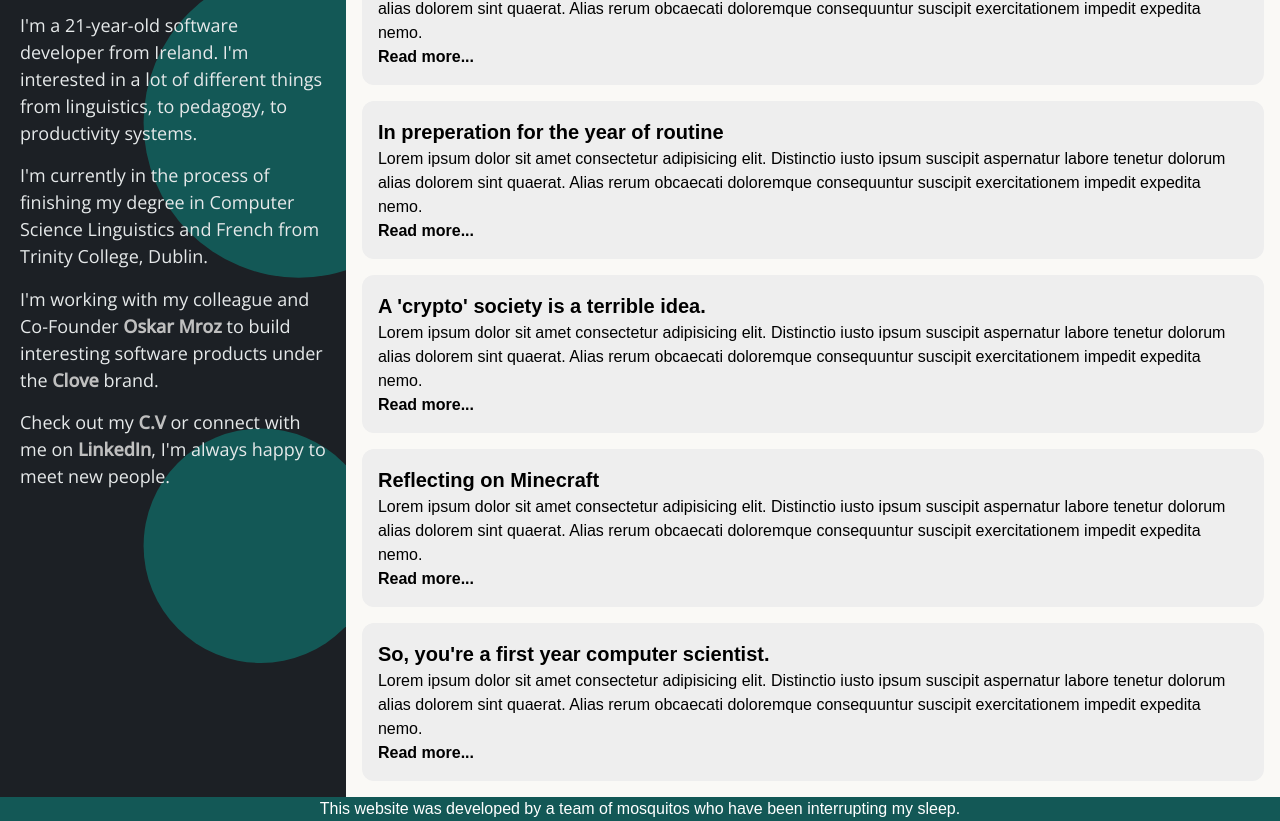
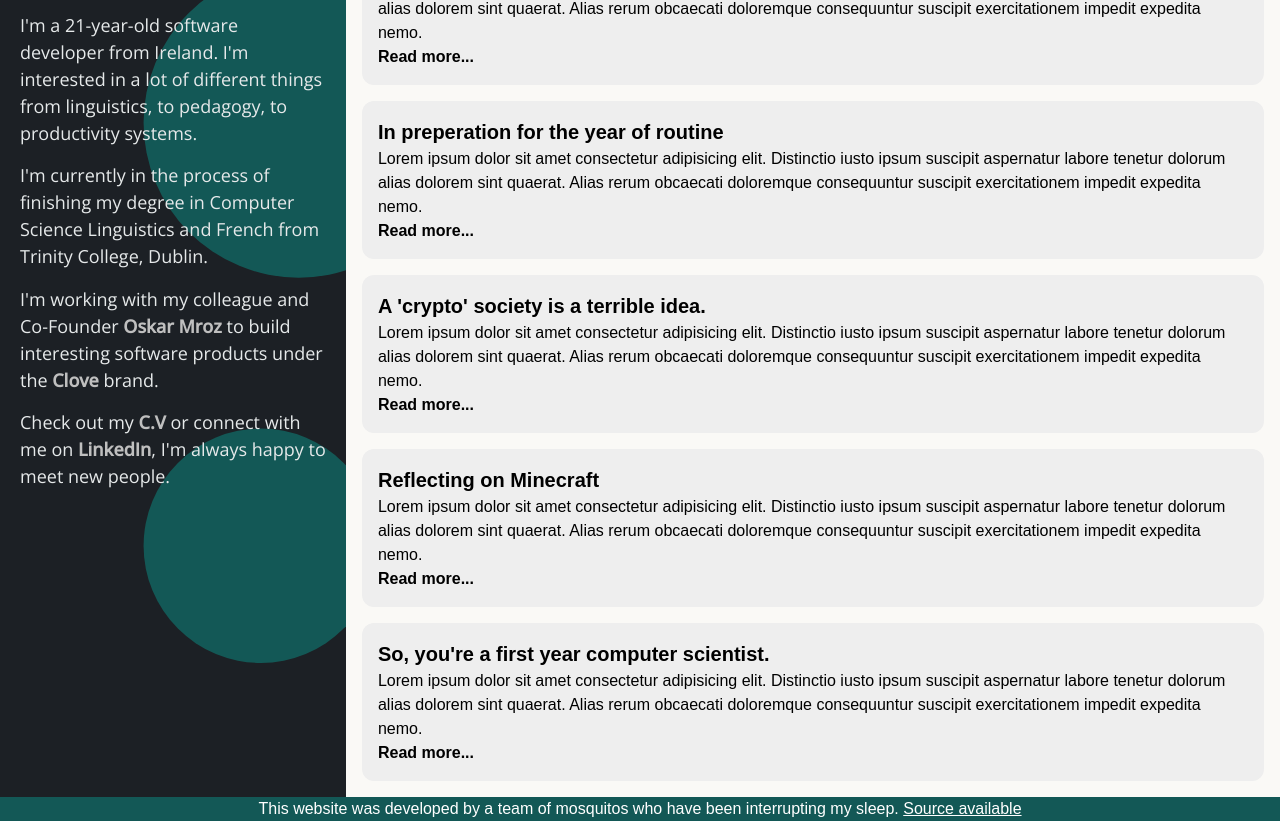
Before and after one commit to ParadauxIO/paradaux.io, an Astro site: page / in a window 1280 px wide. Shown: the part 233-1054 px from the top of the page. Built offline with nearby package versions, Linux system fonts and the light colour scheme; Astro itself is replaced by a stand-in of ours.

Commit message:
Add source link to footer

```diff
--- a/src/components/Footer.astro
+++ b/src/components/Footer.astro
@@ -4,4 +4,5 @@ import "./Footer.scss"
 
 <div class="footer">
 	This website was developed by a team of mosquitos who have been interrupting my sleep.
+    <a href="https://github.com/ParadauxIO/paradaux.io">Source available</a>
 </div>
--- a/src/components/Footer.scss
+++ b/src/components/Footer.scss
@@ -2,4 +2,8 @@
     text-align: center;
     background-color: #135856;
     color: white;
+
+    a {
+        color: inherit
+    }
 }
```
